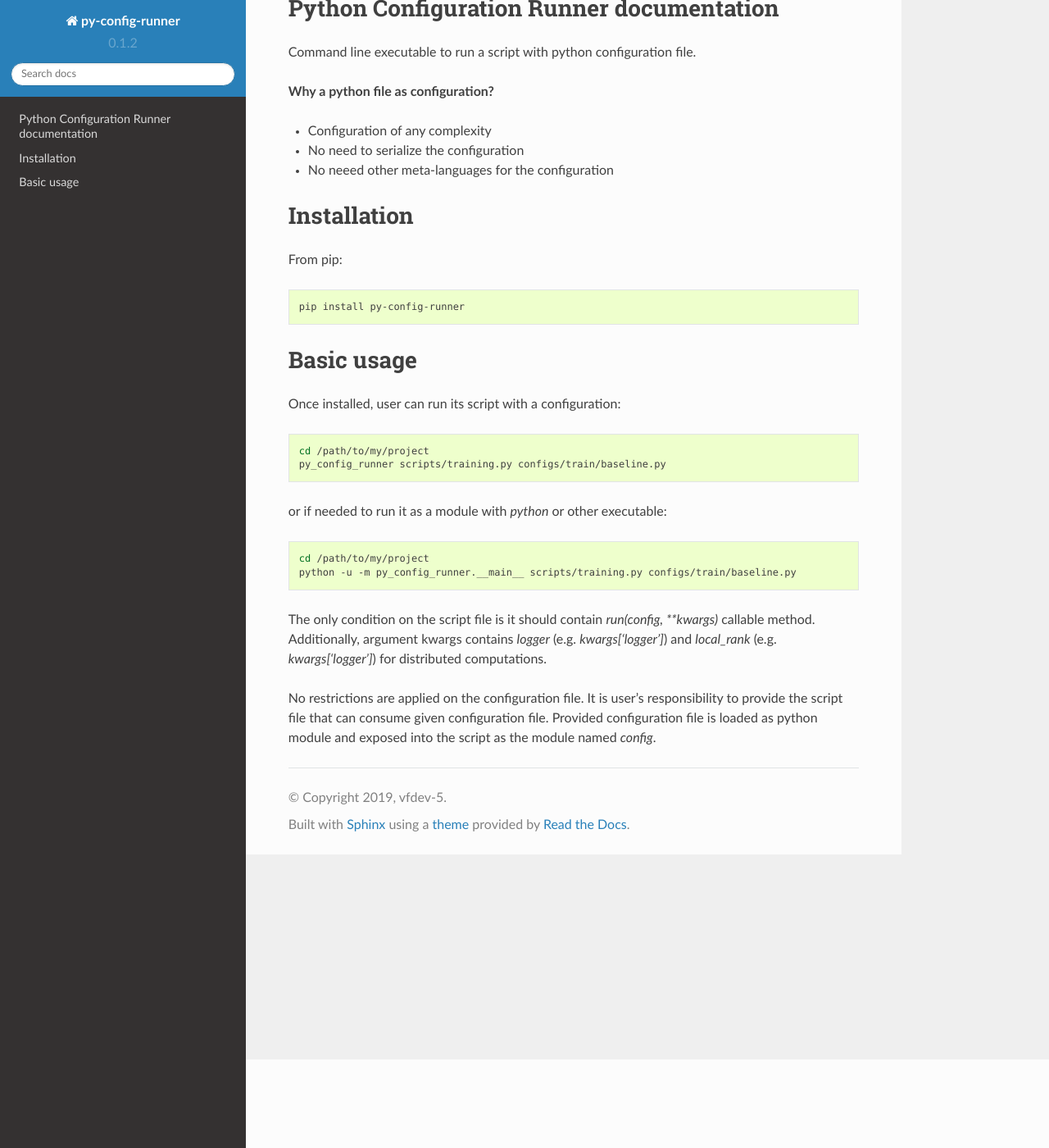
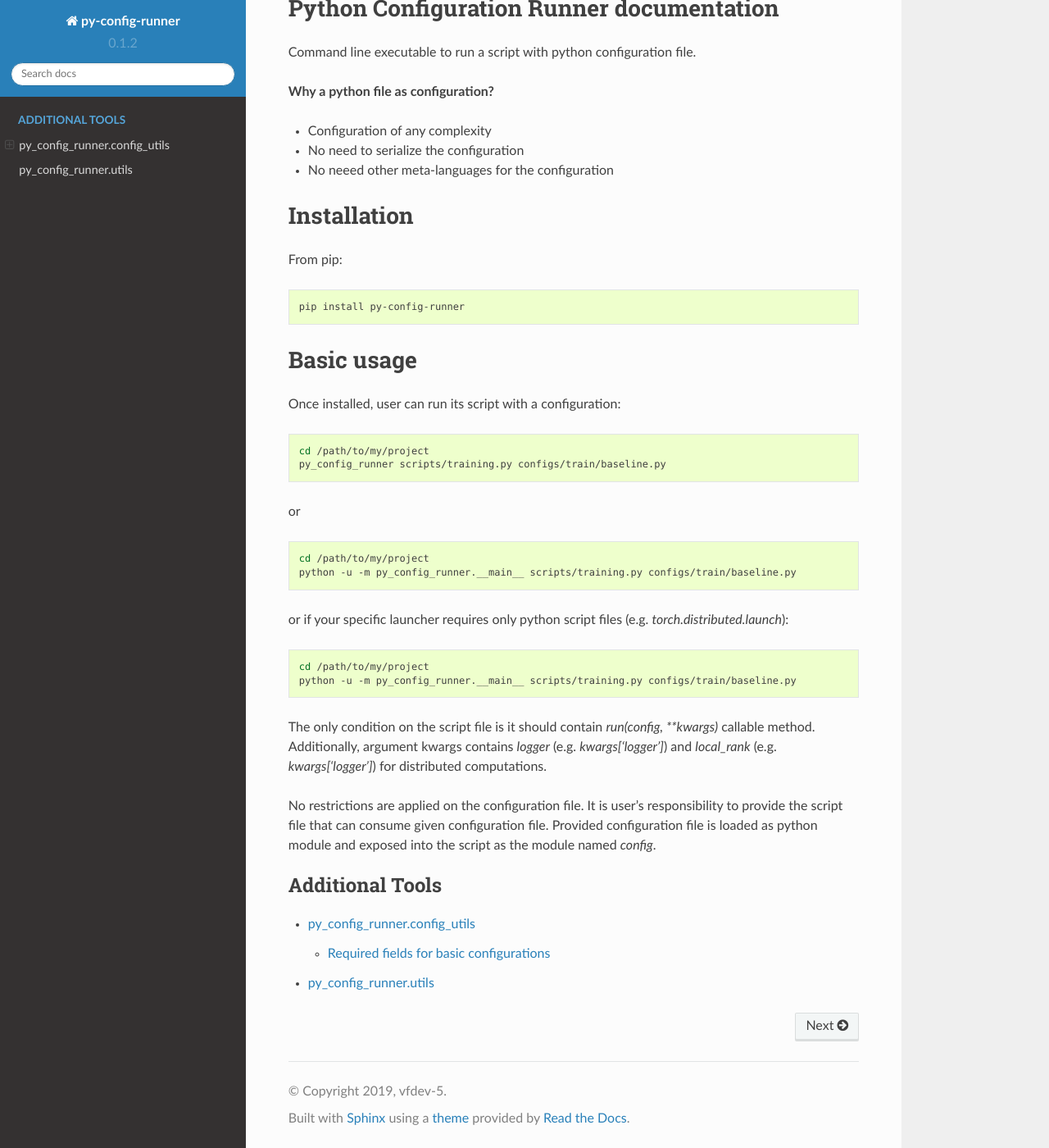
Before and after one commit to vfdev-5/py_config_runner, a Sphinx documentation site: the page built from docs/source/index.rst, in a window 1280 px wide and 1400 px high, scrolled down 108 px. Shown: the whole window at 82% size. Built offline with Sphinx 7.4.7 and the Read the Docs theme 2.0.0, drawn with Linux system fonts in a browser that asks for light colours.

Commit message:
Updated docs

```diff
--- /dev/null
+++ b/docs/source/config_utils.rst
@@ -0,0 +1,41 @@
+py_config_runner.config_utils
+=============================
+
+This module contains some helper methods to minimally check input configuration inside running script.
+
+
+.. currentmodule:: py_config_runner.config_utils
+
+.. automodule:: py_config_runner.config_utils
+   :members:
+
+
+Required fields for basic configurations
+----------------------------------------
+
+Following attributes can be used with :meth:`~py_config_runner.config_utils.assert_config` inside the running script to check input configuration.
+
+
+.. attribute:: BASE_CONFIG
+
+List of required fields for a base configuration: integer `seed` and boolean `debug`
+
+
+.. attribute:: TORCH_DL_BASE_CONFIG
+
+List of required fields for a base torch deep learning configuration: BASE_CONFIG with `device` and `model`
+
+
+.. attribute:: TRAIN_CONFIG
+
+List of required fields for torch training configuration
+
+
+.. attribute:: TRAINVAL_CONFIG
+
+List of required fields for torch training and validation configuration
+
+
+.. attribute:: INFERENCE_CONFIG
+
+List of required fields for torch inference configuration
--- a/docs/source/index.rst
+++ b/docs/source/index.rst
@@ -29,7 +29,15 @@ Once installed, user can run its script with a configuration:
     cd /path/to/my/project
     py_config_runner scripts/training.py configs/train/baseline.py
 
-or if needed to run it as a module with `python` or other executable:
+or
+
+.. code:: bash
+
+    cd /path/to/my/project
+    python -u -m py_config_runner.__main__ scripts/training.py configs/train/baseline.py
+
+
+or if your specific launcher requires only python script files (e.g. `torch.distributed.launch`):
 
 .. code:: bash
 
@@ -45,3 +53,11 @@ for distributed computations.
 No restrictions are applied on the configuration file. It is user's responsibility to provide the script file that can
 consume given configuration file. Provided configuration file is loaded as python module and exposed into the script as
 the module named `config`.
+
+
+.. toctree::
+   :maxdepth: 2
+   :caption: Additional Tools
+
+   config_utils
+   utils
--- /dev/null
+++ b/docs/source/utils.rst
@@ -0,0 +1,10 @@
+py_config_runner.utils
+======================
+
+This module contains some basic helper methods that can be used inside running script.
+
+
+.. currentmodule:: py_config_runner.utils
+
+.. automodule:: py_config_runner.utils
+   :members:
```
